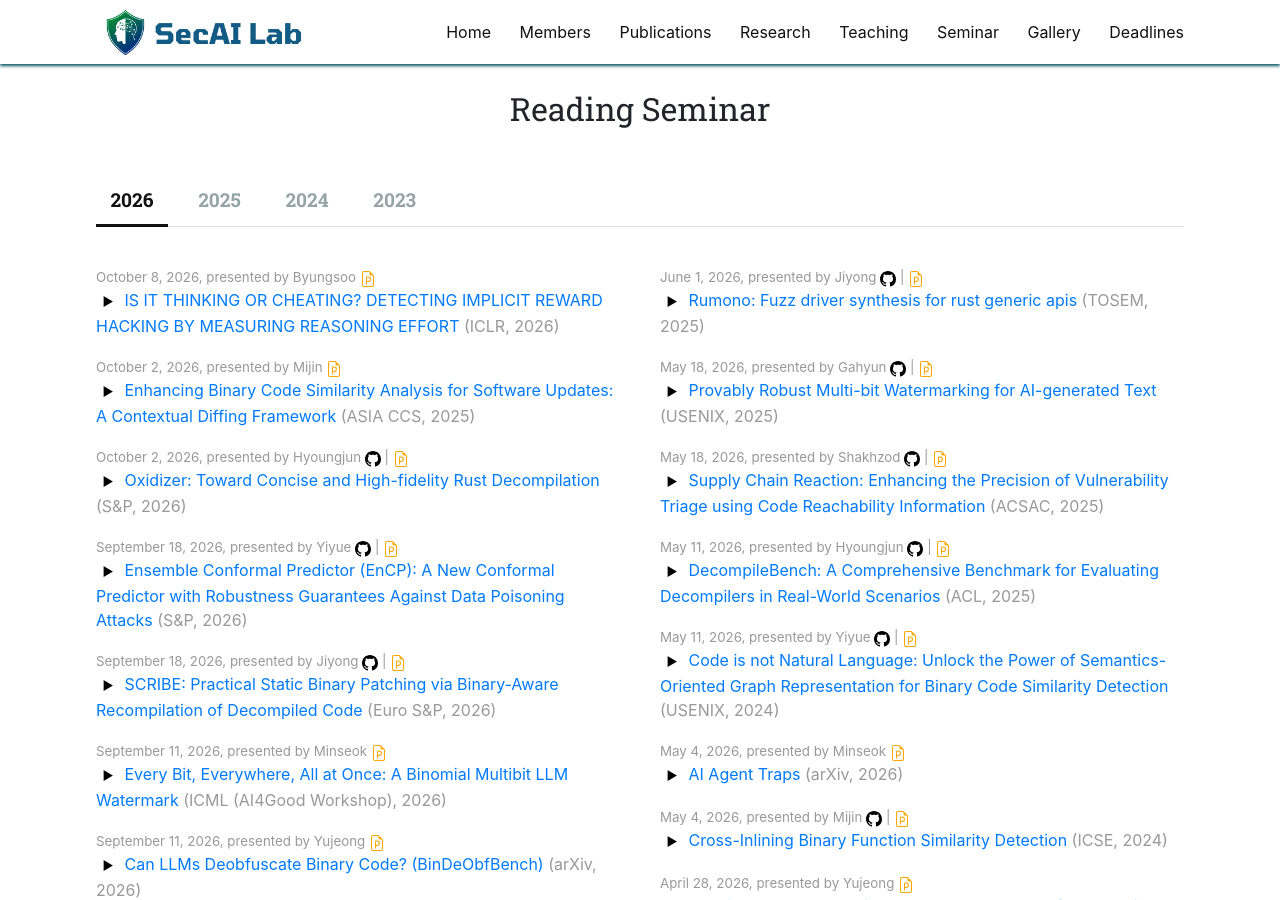
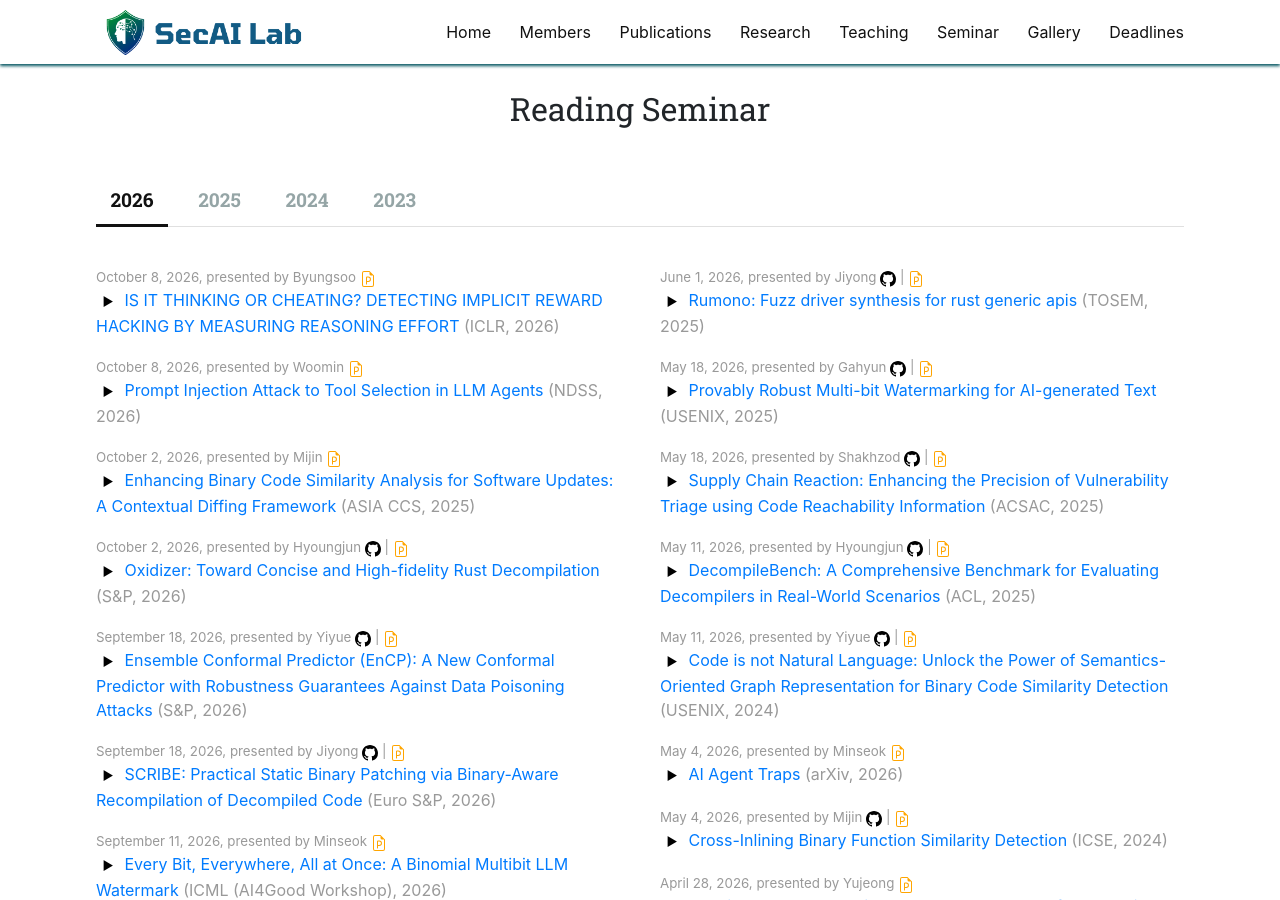
Before and after one commit to SecAI-Lab/secai-lab.github.io, a Jekyll site: the page built from pages/seminar.md, in a window 1280 px wide and 900 px high. Built offline with Jekyll 4.4.1, drawn with Linux system fonts in a browser that asks for light colours; nearby versions of some CDN libraries.

Commit message:
Update readings.yml

```diff
--- a/_data/readings.yml
+++ b/_data/readings.yml
@@ -1,3 +1,13 @@
+- title: "Prompt Injection Attack to Tool Selection in LLM Agents"
+  link: "https://www.ndss-symposium.org/ndss-paper/prompt-injection-attack-to-tool-selection-in-llm-agents/"
+  ppt_link: "https://secai.skku.edu/assets/paper-presentation/Woomin_26_10_08_ToolHijacker.pdf"
+  code_link: ""
+  presenter: Woomin
+  conference: NDSS
+  date: 2026.10.08
+  pub_year: 2026
+  discussion: ""
+
 - title: "IS IT THINKING OR CHEATING? DETECTING IMPLICIT REWARD HACKING BY MEASURING REASONING EFFORT"
   link: "https://proceedings.iclr.cc/paper_files/paper/2026/file/9d0ee47d732bd526c4a03d4aecc39bc1-Paper-Conference.pdf"
   ppt_link: "https://secai.skku.edu/assets/paper-presentation/byungsoo_1008_trace.pdf"
```
